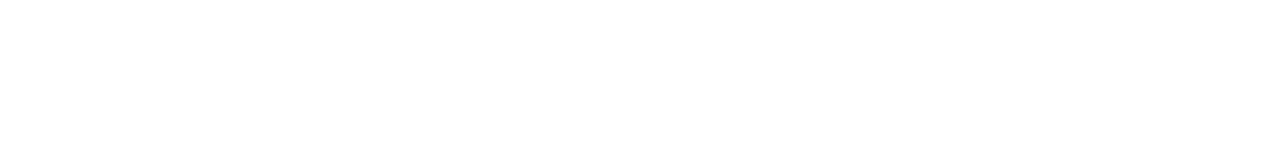
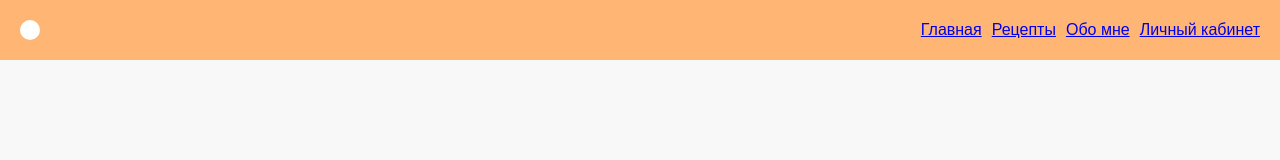
Before and after one commit to qwalty/lab_7, a plain HTML site: page task1/index.html in a window 1280 px wide. Drawn offline with Linux system fonts and the light colour scheme.

Commit message:
made header in task 1

```diff
--- a/task1/index.html
+++ b/task1/index.html
@@ -1,11 +1,24 @@
 <!DOCTYPE html>
-<html lang="en">
-<head>
-    <meta charset="UTF-8">
-    <meta name="viewport" content="width=device-width, initial-scale=1.0">
-    <title>Document</title>
-</head>
-<body>
-
-</body>
+<html lang="ru">
+  <head>
+    <meta charset="UTF-8" />
+    <meta name="viewport" content="width=device-width, initial-scale=1.0" />
+    <link rel="preconnect" href="https://fonts.googleapis.com">
+    <link rel="preconnect" href="https://fonts.gstatic.com" crossorigin>
+    <link href="https://fonts.googleapis.com/css2?family=Josefin+Sans:ital,wght@0,100..700;1,100..700&display=swap" rel="stylesheet">
+    <link rel="stylesheet" href="/task1/style.css" />
+    <title>Едим с Владом</title>
+  </head>
+  <body>
+    <header>
+      <div class="circle"></div>
+      <div class="menu">
+        <div></div>
+        <div><a href="#">Главная</a></div>
+        <div><a href="#">Рецепты</a></div>
+        <div><a href="#">Обо мне</a></div>
+        <div><a href="#">Личный кабинет</a></div>
+      </div>
+    </header>
+  </body>
 </html>
--- /dev/null
+++ b/task1/style.css
@@ -0,0 +1,31 @@
+* {
+    margin: 0;
+    padding: 0;
+    box-sizing: border-box;
+}
+
+body {
+    font-family: Arial, sans-serif;
+    background-color: #f8f8f8;
+}
+
+header {
+    background-color: #FFB573;
+    height: 60px;
+    display: flex;
+    align-items: center;
+    padding: 0 20px;
+    justify-content: space-between;
+}
+
+header .circle {
+    width: 20px;
+    height: 20px;
+    background-color: white;
+    border-radius: 50%;
+}
+
+.menu {
+    display: flex;
+    gap: 10px;
+}
```
Also changed, not shown: task2/index.html (+1 -1 lines).
